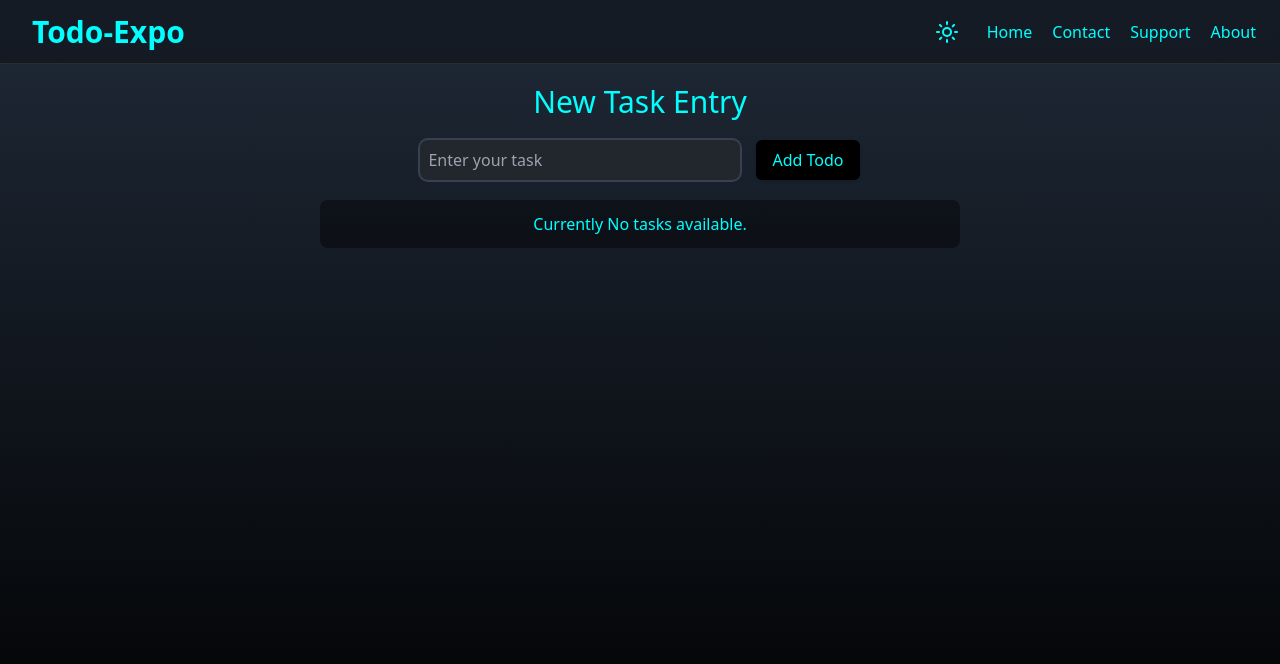
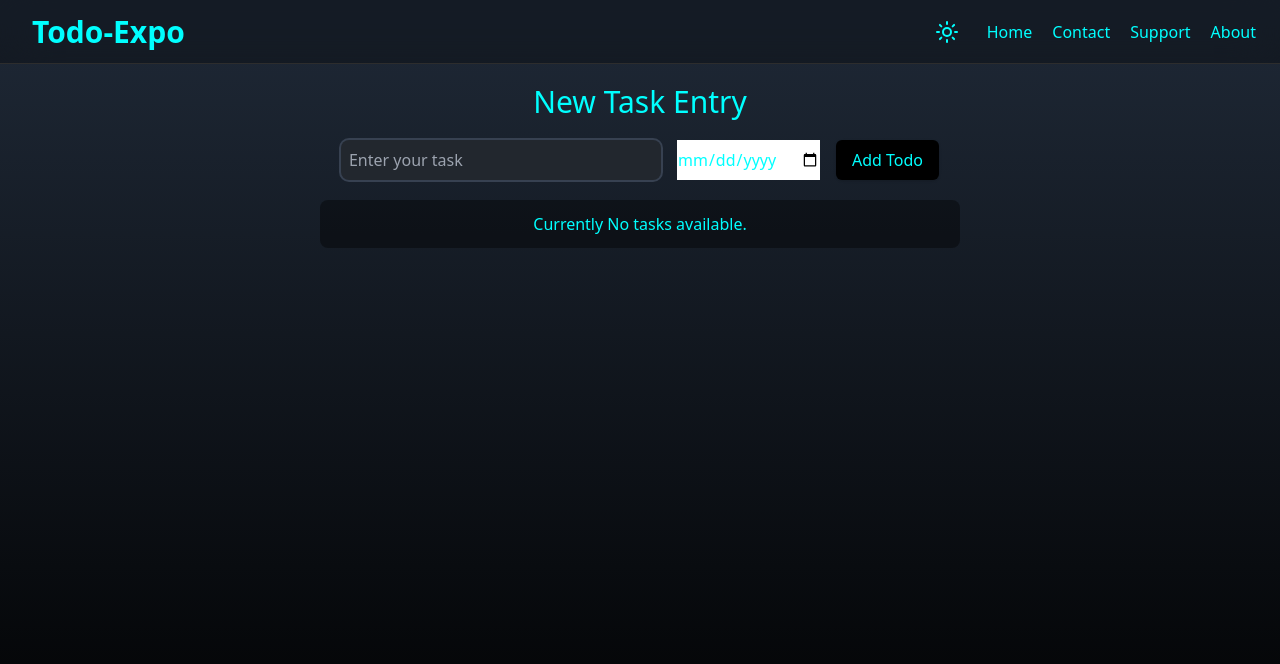
Before and after one commit to bolanpartik/task-expo, a React (Vite) app: page / in a window 1280 px wide. Shown: the top 664 px of the page. Built offline with nearby package versions, Linux system fonts and the light colour scheme.

Commit message:
add date input for todo

```diff
--- a/src/components/AddTodo.jsx
+++ b/src/components/AddTodo.jsx
@@ -38,6 +38,7 @@ export default function AddTodo({ setAllTodos, todoRef }) {
                     className="bg-customDarkGray h-10 w-80 rounded-lg ring-2 px-2 ring-gray-700 focus:placeholder:opacity-40 focus:ring-sky-600 focus:outline-none focus:bg-customBlack"
                     placeholder="Enter your task"
                 />
+                <input type="date" />
                 <button
                     onClick={handleAddTodo}
                     className="bg-black p-2 px-4 border-none outline-none text-customCyan rounded-md shadow hover:shadow-white/30"
```
